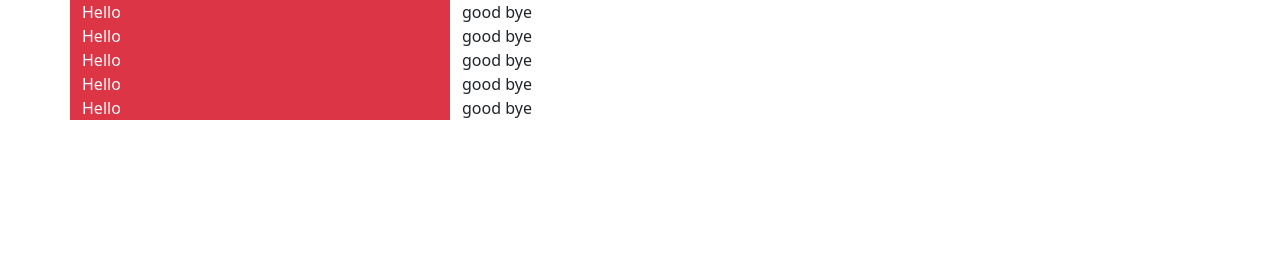
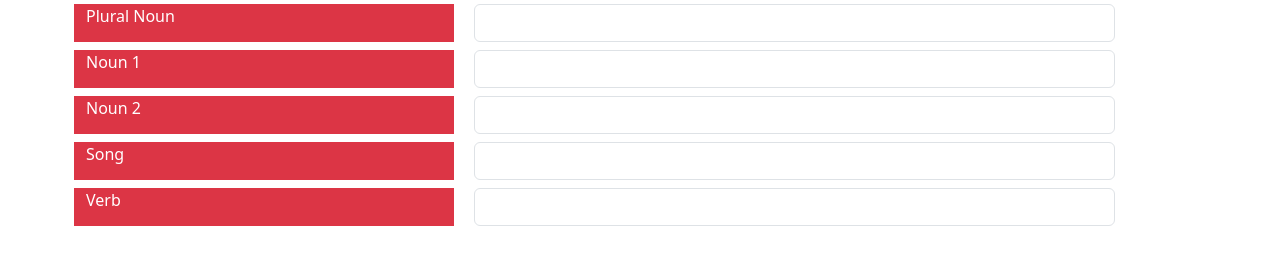
Before and after one commit to EdSmith2032/Mad-Libs-Game, a plain HTML site: page index.html in a window 1280 px wide. Drawn offline with nearby package versions, Linux system fonts and the light colour scheme.

Commit message:
added form

```diff
--- a/index.html
+++ b/index.html
@@ -11,39 +11,46 @@
 <body>
     <div class="container">
         <div class="row">
-            <div class="col-4 bg-danger text-white"> Hello
+            <div class="col-4 bg-danger text-white m-1"> Plural Noun
             </div>
-            <div class="col-8 bg primary"> good bye
+            <div class="col-7 bg primary m-1"> <input  class="form-control" id="Plural Noun"
+                     name="Plural Noun">
             </div>
         </div>
 
         <div class="row">
-            <div class="col-4 bg-danger text-white"> Hello
+            <div class="col-4 bg-danger text-white m-1"> Noun 1
             </div>
-            <div class="col-8 bg primary"> good bye
+            <div class="col-7 bg primary m-1"> <input  class="form-control" id="Noun 1"
+                     name="noun 1">
             </div>
         </div>
 
     <div class="row">
-            <div class="col-4 bg-danger text-white"> Hello
+        <div class="col-4 bg-danger text-white m-1"> Noun 2
         </div>
-            <div class="col-8 bg primary"> good bye
+        <div class="col-7 bg primary m-1"> <input  class="form-control" id="Noun 2"
+                name="noun 2">
+        </div>
+    </div>
+
+
+    <div class="row">
+        <div class="col-4 bg-danger text-white m-1"> Song
+        </div>
+        <div class="col-7 bg primary m-1"> <input  class="form-control" id="Song"
+                    name="Song">
         </div>
     </div>
 
     <div class="row">
-            <div class="col-4 bg-danger text-white"> Hello
+        <div class="col-4 bg-danger text-white m-1"> Verb
         </div>
-            <div class="col-8 bg primary"> good bye
-            </div>
+        <div class="col-7 bg primary m-1"> <input  class="form-control" id="Verb"
+                     name="Verb">
         </div>
 
-        <div class="row">
-            <div class="col-4 bg-danger text-white"> Hello
-            </div>
-            <div class="col-8 bg primary"> good bye
-            </div>
-        </div>
+
     </div>
 </body>
 
```
Lines whose indentation alone changed are shown as unchanged.
